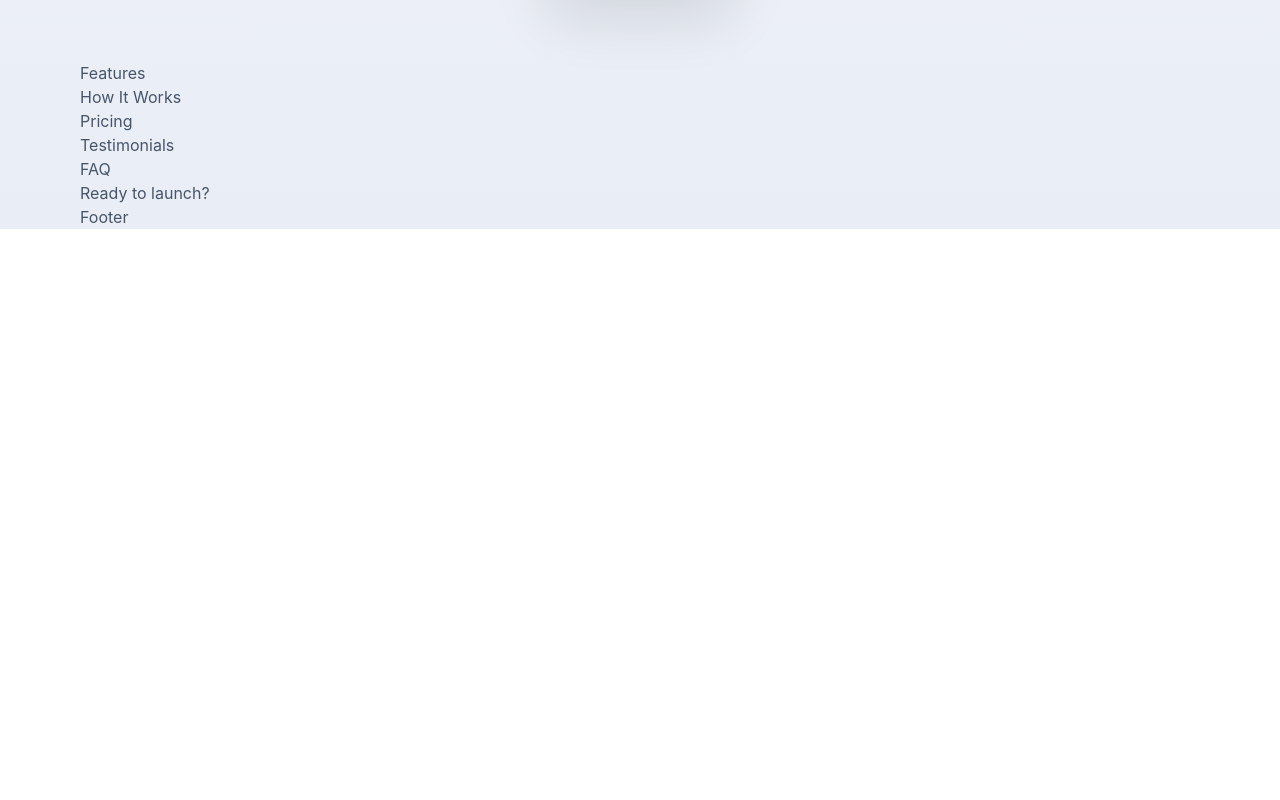
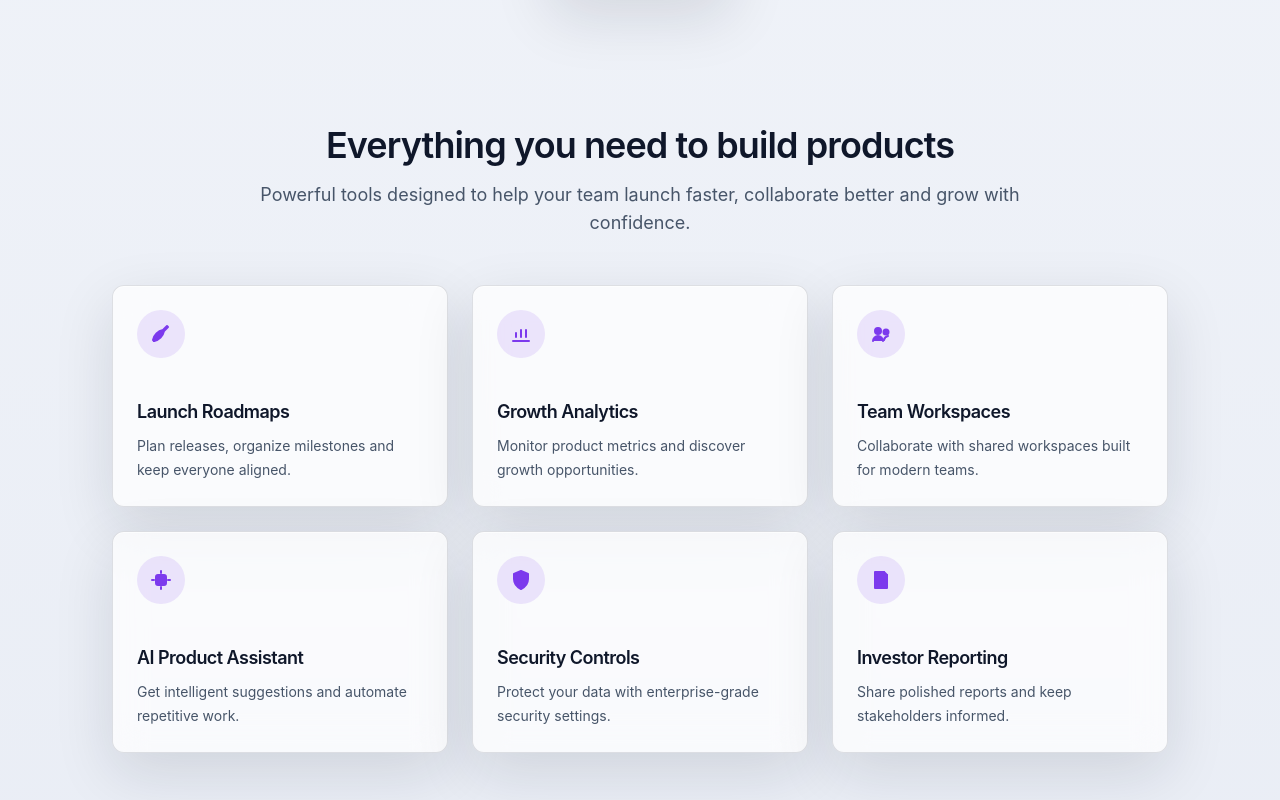
Before and after one commit to mykola-lp/dev-launch, a website built with Vite: page index.html in a window 1280 px wide. Shown: the part 1240-2040 px from the top of the page. Before the commit the page ends 1469 px from the top, so only its background shows below. Built offline with nearby package versions, Linux system fonts and the light colour scheme.

Commit message:
feat: add features section

```diff
--- a/index.html
+++ b/index.html
@@ -382,8 +382,138 @@
           </ul>
         </section>
 
-        <section id="features">
-          <p>Features</p>
+        <section id="features" class="section py-16" aria-labelledby="features-title">
+          <div class="section-header">
+            <h2 id="features-title" class="section-title">
+              Everything you need to build products
+            </h2>
+
+            <p class="section-description">
+              Powerful tools designed to help your team launch faster, collaborate better and grow with confidence.
+            </p>
+          </div>
+
+          <ul class="mt-12 grid gap-6 sm:grid-cols-2 lg:grid-cols-3 list-none p-0">
+            <li>
+              <article class="surface-card flex h-full flex-col p-6">
+                <div class="brand-icon" aria-hidden="true">
+                  <svg viewBox="0 0 24 24" fill="none" stroke="currentColor" stroke-width="2" stroke-linecap="round" stroke-linejoin="round">
+                    <path d="M5 19c5-1 9-5 10-10l4-4-1-1-4 4C9 9 5 13 4 18l1 1Z"/>
+                    <path d="M9 15l-4 4"/>
+                  </svg>
+                </div>
+
+                <h3 class="feature-title mt-10">
+                  Launch Roadmaps
+                </h3>
+
+                <p class="feature-description">
+                  Plan releases, organize milestones and keep everyone aligned.
+                </p>
+              </article>
+            </li>
+
+            <li>
+              <article class="surface-card flex h-full flex-col p-6">
+                <div class="brand-icon" aria-hidden="true">
+                  <svg viewBox="0 0 24 24" fill="none" stroke="currentColor" stroke-width="2" stroke-linecap="round" stroke-linejoin="round">
+                    <path d="M4 19h16"/>
+                    <path d="M7 15v-4"/>
+                    <path d="M12 15V8"/>
+                    <path d="M17 15v-7"/>
+                  </svg>
+                </div>
+
+                <h3 class="feature-title mt-10">
+                  Growth Analytics
+                </h3>
+
+                <p class="feature-description">
+                  Monitor product metrics and discover growth opportunities.
+                </p>
+              </article>
+            </li>
+
+            <li>
+              <article class="surface-card flex h-full flex-col p-6">
+                <div class="brand-icon" aria-hidden="true">
+                  <svg viewBox="0 0 24 24" fill="none" stroke="currentColor" stroke-width="2" stroke-linecap="round" stroke-linejoin="round">
+                    <circle cx="9" cy="9" r="3"/>
+                    <circle cx="17" cy="10" r="2.5"/>
+                    <path d="M4 19c0-3 2.5-5 5-5s5 2 5 5"/>
+                    <path d="M15 18c.3-2 1.7-3.5 4-4"/>
+                  </svg>
+                </div>
+
+                <h3 class="feature-title mt-10">
+                  Team Workspaces
+                </h3>
+
+                <p class="feature-description">
+                  Collaborate with shared workspaces built for modern teams.
+                </p>
+              </article>
+            </li>
+
+            <li>
+              <article class="surface-card flex h-full flex-col p-6">
+                <div class="brand-icon" aria-hidden="true">
+                  <svg viewBox="0 0 24 24" fill="none" stroke="currentColor" stroke-width="2" stroke-linecap="round" stroke-linejoin="round">
+                    <rect x="7" y="7" width="10" height="10" rx="2"/>
+                    <path d="M12 3v2M12 19v2M3 12h2M19 12h2"/>
+                    <path d="M9 11h6M9 14h4"/>
+                  </svg>
+                </div>
+
+                <h3 class="feature-title mt-10">
+                  AI Product Assistant
+                </h3>
+
+                <p class="feature-description">
+                  Get intelligent suggestions and automate repetitive work.
+                </p>
+              </article>
+            </li>
+
+            <li>
+              <article class="surface-card flex h-full flex-col p-6">
+                <div class="brand-icon" aria-hidden="true">
+                  <svg viewBox="0 0 24 24" fill="none" stroke="currentColor" stroke-width="2" stroke-linecap="round" stroke-linejoin="round">
+                    <path d="M12 3 5 6v5c0 5 3 8 7 10 4-2 7-5 7-10V6l-7-3Z"/>
+                    <path d="m9.5 12 2 2 3-4"/>
+                  </svg>
+                </div>
+
+                <h3 class="feature-title mt-10">
+                  Security Controls
+                </h3>
+
+                <p class="feature-description">
+                  Protect your data with enterprise-grade security settings.
+                </p>
+              </article>
+            </li>
+
+            <li>
+              <article class="surface-card flex h-full flex-col p-6">
+                <div class="brand-icon" aria-hidden="true">
+                  <svg viewBox="0 0 24 24" fill="none" stroke="currentColor" stroke-width="2" stroke-linecap="round" stroke-linejoin="round">
+                    <path d="M6 4h9l3 3v13H6z"/>
+                    <path d="M15 4v3h3"/>
+                    <path d="M9 16l2-2 2 1 2-3"/>
+                  </svg>
+                </div>
+
+                <h3 class="feature-title mt-10">
+                  Investor Reporting
+                </h3>
+
+                <p class="feature-description">
+                  Share polished reports and keep stakeholders informed.
+                </p>
+              </article>
+            </li>
+          </ul>
         </section>
 
         <section id="how-it-works">
--- a/src/css/style.css
+++ b/src/css/style.css
@@ -90,13 +90,11 @@
 h1,
 h2,
 h3 {
-  margin: 0;
   line-height: 1.05;
   letter-spacing: -0.03em;
 }
 
 p {
-  margin: 0;
   color: var(--muted);
 }
 
@@ -208,3 +206,16 @@
          text-base
          font-semibold;
 }
+
+.feature-title {
+  color: var(--text);
+
+  @apply text-lg
+         font-semibold;
+}
+
+.feature-description {
+  @apply mt-2
+         text-sm
+         leading-6;
+}
```
